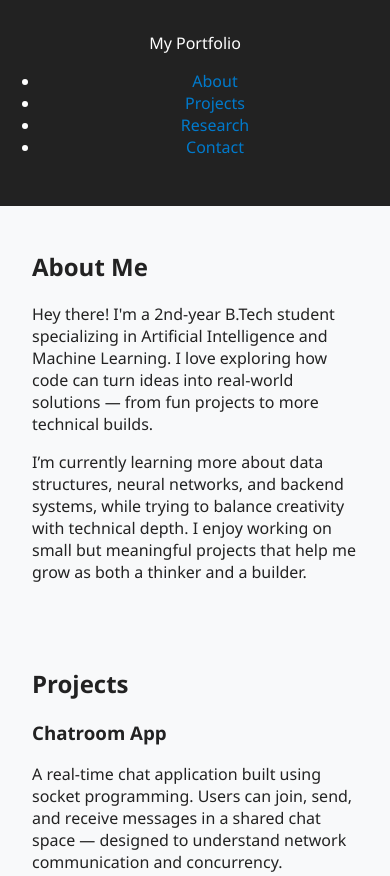
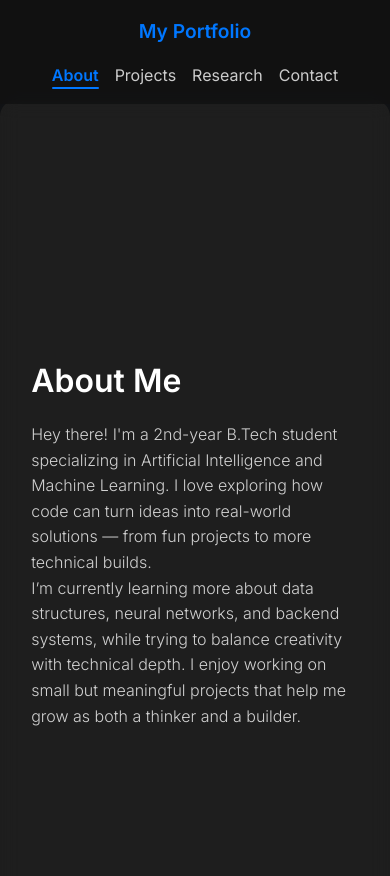
Before and after one commit to kwomyu/kwomyu.github.io, a plain HTML site: page index.html in a window 390 px wide. Shown: the top 876 px of the page. Drawn offline with Linux system fonts and the light colour scheme.

Commit message:
Refactor CSS for modern design and responsiveness

```diff
--- a/style.css
+++ b/style.css
@@ -1,35 +1,193 @@
-body {
-  font-family: 'Segoe UI', sans-serif;
+/* ===== General Reset ===== */
+* {
   margin: 0;
   padding: 0;
-  background: #f8f9fa;
-  color: #222;
+  box-sizing: border-box;
 }
+
+html {
+  scroll-behavior: smooth;
+}
+
+body {
+  font-family: 'Inter', sans-serif;
+  background-color: #121212;
+  color: #f5f5f5;
+  line-height: 1.6;
+  overflow-x: hidden;
+}
+
+/* ===== Header / Nav ===== */
 header {
+  position: fixed;
+  width: 100%;
+  top: 0;
+  left: 0;
+  background: rgba(18, 18, 18, 0.8);
+  backdrop-filter: blur(8px);
+  display: flex;
+  justify-content: space-between;
+  align-items: center;
+  padding: 1rem 3rem;
+  z-index: 1000;
+}
+
+.logo {
+  font-weight: 600;
+  font-size: 1.2rem;
+  color: #0077ff;
+}
+
+nav ul {
+  display: flex;
+  list-style: none;
+  gap: 2rem;
+}
+
+nav a {
+  color: #ccc;
+  text-decoration: none;
+  font-weight: 400;
+  transition: color 0.3s ease;
+}
+
+nav a:hover {
+  color: #0077ff;
+}
+
+nav a.active {
+  color: #0077ff;
+  font-weight: 600;
+  position: relative;
+}
+
+nav a.active::after {
+  content: '';
+  position: absolute;
+  bottom: -4px;
+  left: 0;
+  width: 100%;
+  height: 2px;
+  background-color: #0077ff;
+  border-radius: 2px;
+}
+
+/* ===== Sections ===== */
+.content-section {
+  min-height: 100vh;
+  padding: 120px 10% 80px;
+  display: flex;
+  flex-direction: column;
+  justify-content: center;
+  background: rgba(255, 255, 255, 0.05);
+  backdrop-filter: blur(10px);
+  border-radius: 16px;
+  margin: 100px auto;
+  max-width: 900px;
+  box-shadow: 0 0 20px rgba(0, 119, 255, 0.05);
+  transition: all 0.4s ease;
+}
+
+.content-section h1 {
+  font-size: 2rem;
+  margin-bottom: 1rem;
+  color: #ffffff;
+}
+
+.content-section p {
+  color: #d1d1d1;
+  font-weight: 300;
+}
+
+/* Glow animation when clicked */
+.glow {
+  box-shadow: 0 0 25px rgba(0, 119, 255, 0.3);
+  transition: box-shadow 0.4s ease-in-out;
+}
+
+/* ===== Project Grid ===== */
+.project-grid {
+  display: grid;
+  grid-template-columns: repeat(auto-fit, minmax(250px, 1fr));
+  gap: 1.5rem;
+  margin-top: 1.5rem;
+}
+
+.project-card {
+  background: rgba(255, 255, 255, 0.08);
+  border-radius: 12px;
+  padding: 1.5rem;
   text-align: center;
-  background: #222;
+  transition: transform 0.4s ease, box-shadow 0.4s ease;
+}
+
+.project-card:hover {
+  transform: translateY(-8px);
+  box-shadow: 0 0 25px rgba(0, 119, 255, 0.25);
+}
+
+/* ===== Contact Links ===== */
+.contact-links {
+  margin-top: 1rem;
+  display: flex;
+  gap: 1.2rem;
+}
+
+.contact-links a {
+  color: #ffffff;
+  background: #0077ff;
+  padding: 0.7rem 1.3rem;
+  border-radius: 8px;
+  text-decoration: none;
+  transition: background 0.3s ease, transform 0.3s ease;
+}
+
+.contact-links a:hover {
+  background: #3399ff;
+  transform: translateY(-3px);
+}
+
+/* ===== Back to Top Button ===== */
+#backToTop {
+  position: fixed;
+  bottom: 30px;
+  right: 30px;
+  background-color: #0077ff;
   color: white;
-  padding: 2rem 0;
+  border: none;
+  border-radius: 50%;
+  width: 45px;
+  height: 45px;
+  font-size: 1.5rem;
+  cursor: pointer;
+  opacity: 0;
+  pointer-events: none;
+  transition: opacity 0.3s ease, transform 0.3s ease;
+  box-shadow: 0 0 10px rgba(0, 119, 255, 0.4);
 }
-section {
-  padding: 1.5rem 2rem;
-  max-width: 800px;
-  margin: auto;
+
+#backToTop.show {
+  opacity: 1;
+  pointer-events: all;
 }
-h2 {
-  color: #007acc;
+
+#backToTop:hover {
+  transform: translateY(-4px);
 }
-a {
-  color: #007acc;
-  text-decoration: none;
+
+/* ===== Responsive Design ===== */
+@media (max-width: 768px) {
+  header {
+    flex-direction: column;
+    gap: 1rem;
+    padding: 1rem 2rem;
+  }
+
+  nav ul {
+    gap: 1rem;
+  }
+
+  .content-section {
+    padding: 100px 8% 60px;
+  }
 }
-a:hover {
-  text-decoration: underline;
-}
-footer {
-  text-align: center;
-  padding: 1rem;
-  background: #222;
-  color: white;
-  margin-top: 2rem;
-}
```
